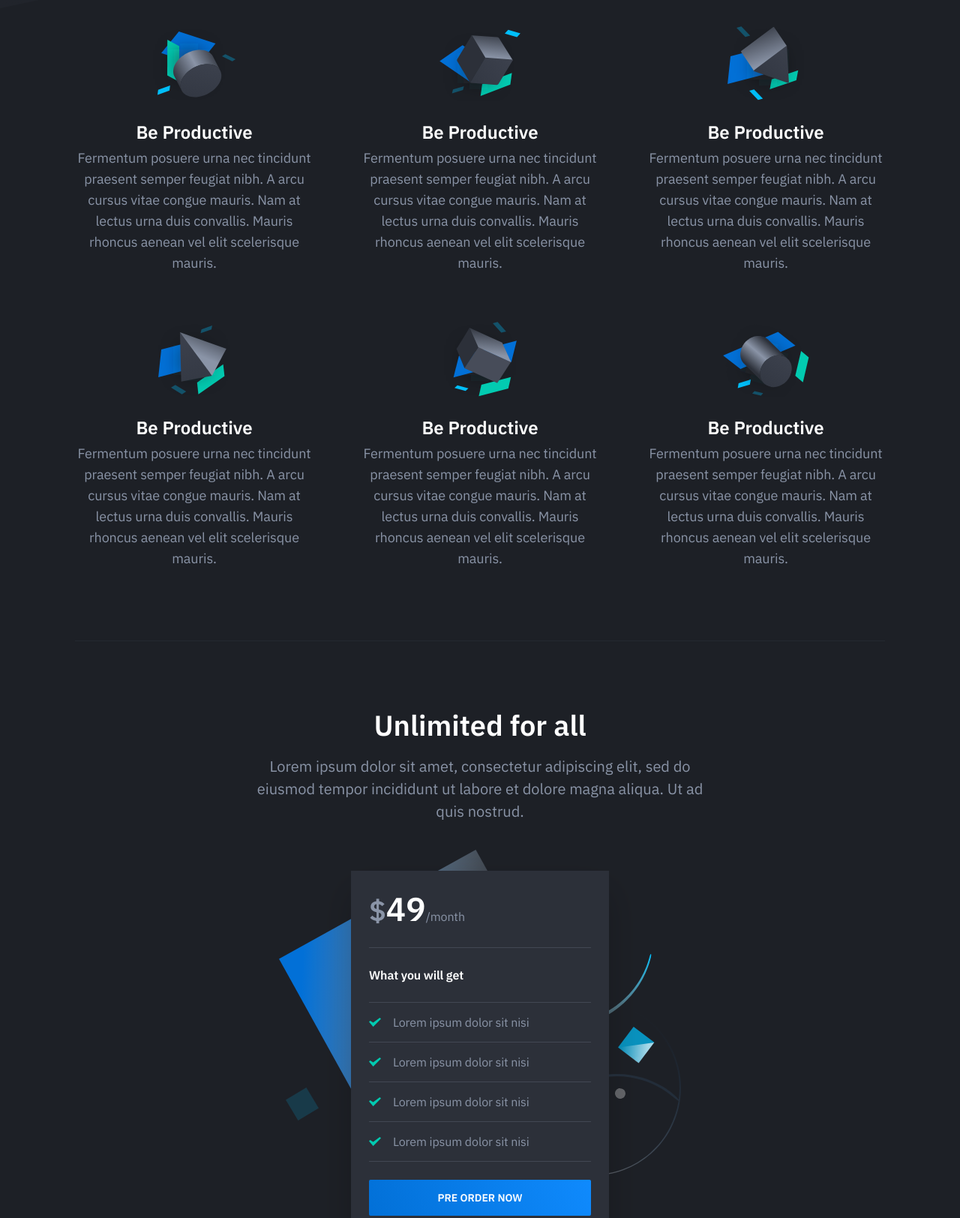
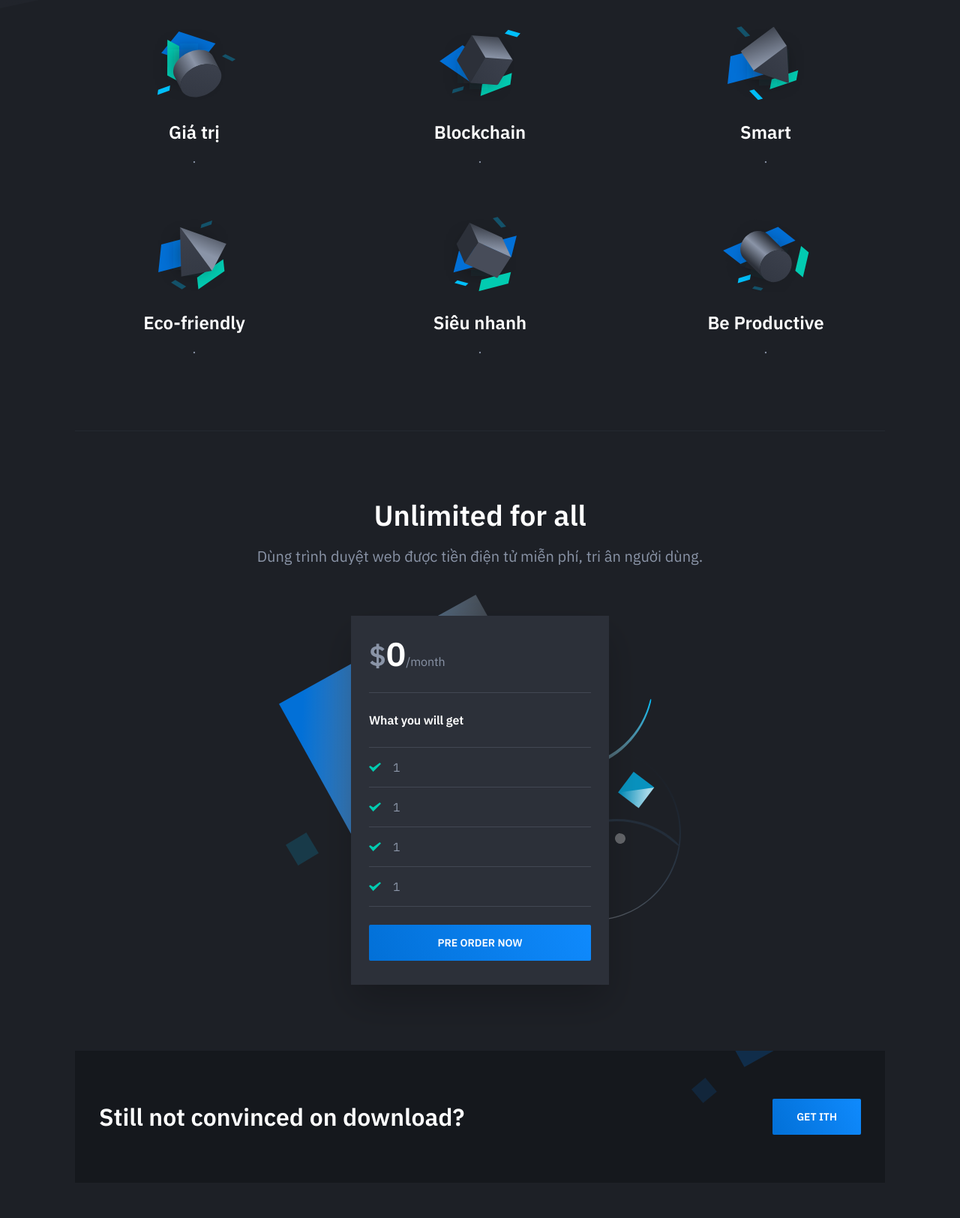
Before and after one commit to baogiadiep/BATB, a plain HTML site: page index.html in a window 1280 px wide. Shown: the part 689-2313 px from the top of the page at 75% size. Drawn offline with nearby package versions, Linux system fonts and the light colour scheme.

Commit message:
Update index.html

```diff
--- a/index.html
+++ b/index.html
@@ -32,7 +32,7 @@
                     <div class="hero-inner">
 						<div class="hero-copy">
 	                        <h1 class="hero-title mt-0">Tái khởi động trình duyệt tặng triệu coin</h1>
-	                        <p class="hero-paragraph">BATB là đồng tiền điện tử, được bảo trợ bởi Bao Browser (tiền thân là Onbibi browser đã đóng lại).</p>
+	                        <p class="hero-paragraph">BATB là đồng tiền điện tử, được bảo trợ bởi Bao Browser mới, nhằm tri ân người dùng Onbibi Browser.</p>
 	                        <div class="hero-cta"><a class="button button-primary" href="#">Tải trình duyệt</a><a class="button" href="#">Nhận coin</a></div>
 						</div>
 						<div class="hero-figure anime-element">
@@ -63,8 +63,8 @@
                                     <div class="feature-icon">
 										<img src="dist/images/feature-icon-01.svg" alt="Feature 01">
                                     </div>
-                                    <h4 class="feature-title mt-24">Be Productive</h4>
-                                    <p class="text-sm mb-0">Fermentum posuere urna nec tincidunt praesent semper feugiat nibh. A arcu cursus vitae congue mauris. Nam at lectus urna duis convallis. Mauris rhoncus aenean vel elit scelerisque mauris.</p>
+                                    <h4 class="feature-title mt-24">Giá trị</h4>
+                                    <p class="text-sm mb-0">.</p>
                                 </div>
                             </div>
 							<div class="feature text-center is-revealing">
@@ -72,8 +72,8 @@
                                     <div class="feature-icon">
 										<img src="dist/images/feature-icon-02.svg" alt="Feature 02">
                                     </div>
-                                    <h4 class="feature-title mt-24">Be Productive</h4>
-                                    <p class="text-sm mb-0">Fermentum posuere urna nec tincidunt praesent semper feugiat nibh. A arcu cursus vitae congue mauris. Nam at lectus urna duis convallis. Mauris rhoncus aenean vel elit scelerisque mauris.</p>
+                                    <h4 class="feature-title mt-24">Blockchain</h4>
+                                    <p class="text-sm mb-0">.</p>
                                 </div>
                             </div>
                             <div class="feature text-center is-revealing">
@@ -81,8 +81,8 @@
                                     <div class="feature-icon">
 										<img src="dist/images/feature-icon-03.svg" alt="Feature 03">
                                     </div>
-                                    <h4 class="feature-title mt-24">Be Productive</h4>
-                                    <p class="text-sm mb-0">Fermentum posuere urna nec tincidunt praesent semper feugiat nibh. A arcu cursus vitae congue mauris. Nam at lectus urna duis convallis. Mauris rhoncus aenean vel elit scelerisque mauris.</p>
+                                    <h4 class="feature-title mt-24">Smart</h4>
+                                    <p class="text-sm mb-0">.</p>
                                 </div>
                             </div>
                             <div class="feature text-center is-revealing">
@@ -90,8 +90,8 @@
                                     <div class="feature-icon">
 										<img src="dist/images/feature-icon-04.svg" alt="Feature 04">
                                     </div>
-                                    <h4 class="feature-title mt-24">Be Productive</h4>
-                                    <p class="text-sm mb-0">Fermentum posuere urna nec tincidunt praesent semper feugiat nibh. A arcu cursus vitae congue mauris. Nam at lectus urna duis convallis. Mauris rhoncus aenean vel elit scelerisque mauris.</p>
+                                    <h4 class="feature-title mt-24">Eco-friendly</h4>
+                                    <p class="text-sm mb-0">.</p>
                                 </div>
                             </div>
 							<div class="feature text-center is-revealing">
@@ -99,8 +99,8 @@
                                     <div class="feature-icon">
 										<img src="dist/images/feature-icon-05.svg" alt="Feature 05">
                                     </div>
-                                    <h4 class="feature-title mt-24">Be Productive</h4>
-                                    <p class="text-sm mb-0">Fermentum posuere urna nec tincidunt praesent semper feugiat nibh. A arcu cursus vitae congue mauris. Nam at lectus urna duis convallis. Mauris rhoncus aenean vel elit scelerisque mauris.</p>
+                                    <h4 class="feature-title mt-24">Siêu nhanh</h4>
+                                    <p class="text-sm mb-0">.</p>
                                 </div>
                             </div>
                             <div class="feature text-center is-revealing">
@@ -109,7 +109,7 @@
 										<img src="dist/images/feature-icon-06.svg" alt="Feature 06">
                                     </div>
                                     <h4 class="feature-title mt-24">Be Productive</h4>
-                                    <p class="text-sm mb-0">Fermentum posuere urna nec tincidunt praesent semper feugiat nibh. A arcu cursus vitae congue mauris. Nam at lectus urna duis convallis. Mauris rhoncus aenean vel elit scelerisque mauris.</p>
+                                    <p class="text-sm mb-0">.</p>
                                 </div>
                             </div>
                         </div>
@@ -122,28 +122,28 @@
                     <div class="pricing-inner section-inner">
                         <div class="pricing-header text-center">
                             <h2 class="section-title mt-0">Unlimited for all</h2>
-                            <p class="section-paragraph mb-0">Lorem ipsum dolor sit amet, consectetur adipiscing elit, sed do eiusmod tempor incididunt ut labore et dolore magna aliqua. Ut ad quis nostrud.</p>
+                            <p class="section-paragraph mb-0">Dùng trình duyệt web được tiền điện tử miễn phí, tri ân người dùng.</p>
                         </div>
 						<div class="pricing-tables-wrap">
                             <div class="pricing-table">
                                 <div class="pricing-table-inner is-revealing">
                                     <div class="pricing-table-main">
                                         <div class="pricing-table-header pb-24">
-                                            <div class="pricing-table-price"><span class="pricing-table-price-currency h2">$</span><span class="pricing-table-price-amount h1">49</span><span class="text-xs">/month</span></div>
+                                            <div class="pricing-table-price"><span class="pricing-table-price-currency h2">$</span><span class="pricing-table-price-amount h1">0</span><span class="text-xs">/month</span></div>
                                         </div>
 										<div class="pricing-table-features-title text-xs pt-24 pb-24">What you will get</div>
                                         <ul class="pricing-table-features list-reset text-xs">
                                             <li>
-                                                <span>Lorem ipsum dolor sit nisi</span>
+                                                <span>1</span>
                                             </li>
                                             <li>
-                                                <span>Lorem ipsum dolor sit nisi</span>
+                                                <span>1</span>
                                             </li>
                                             <li>
-                                                <span>Lorem ipsum dolor sit nisi</span>
+                                                <span>1</span>
                                             </li>
 											<li>
-												<span>Lorem ipsum dolor sit nisi</span>
+												<span>1</span>
 											</li>
                                         </ul>
                                     </div>
@@ -160,9 +160,9 @@
 			<section class="cta section">
 				<div class="container">
 					<div class="cta-inner section-inner">
-						<h3 class="section-title mt-0">Still not convinced on buying?</h3>
+						<h3 class="section-title mt-0">Still not convinced on download?</h3>
 						<div class="cta-cta">
-							<a class="button button-primary button-wide-mobile" href="#">Get in touch</a>
+							<a class="button button-primary button-wide-mobile" href="#">Get ith</a>
 						</div>
 					</div>
 				</div>
@@ -217,7 +217,7 @@
                             </a>
                         </li>
                     </ul>
-                    <div class="footer-copyright">&copy; 2019 Solid, all rights reserved</div>
+                    <div class="footer-copyright">&copy; 2022 Bao Browser, all rights reserved</div>
                 </div>
             </div>
         </footer>
```
